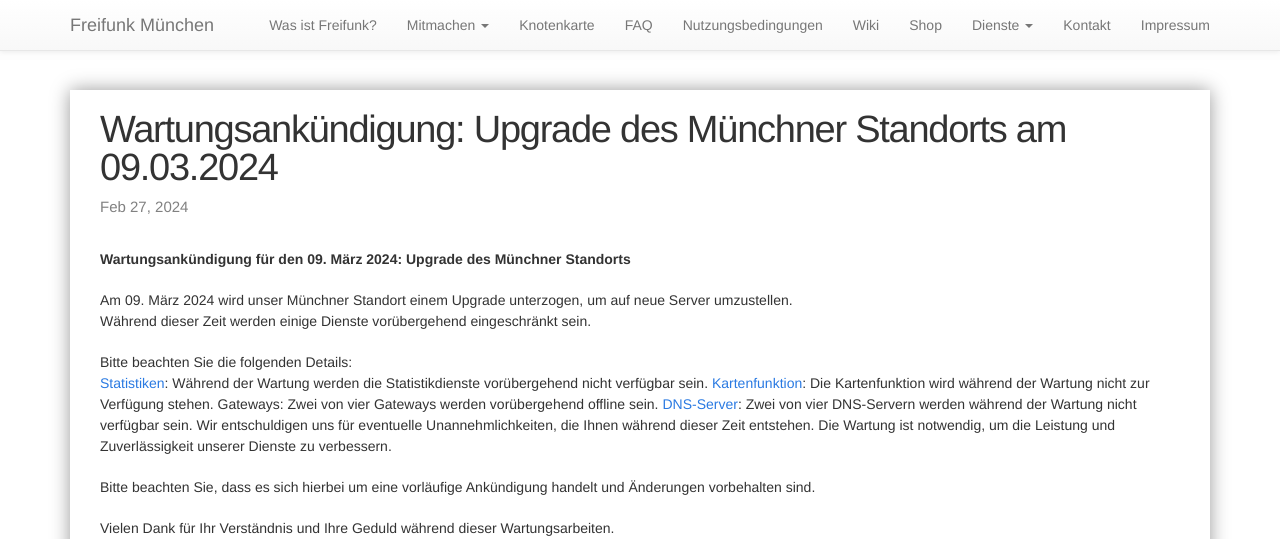
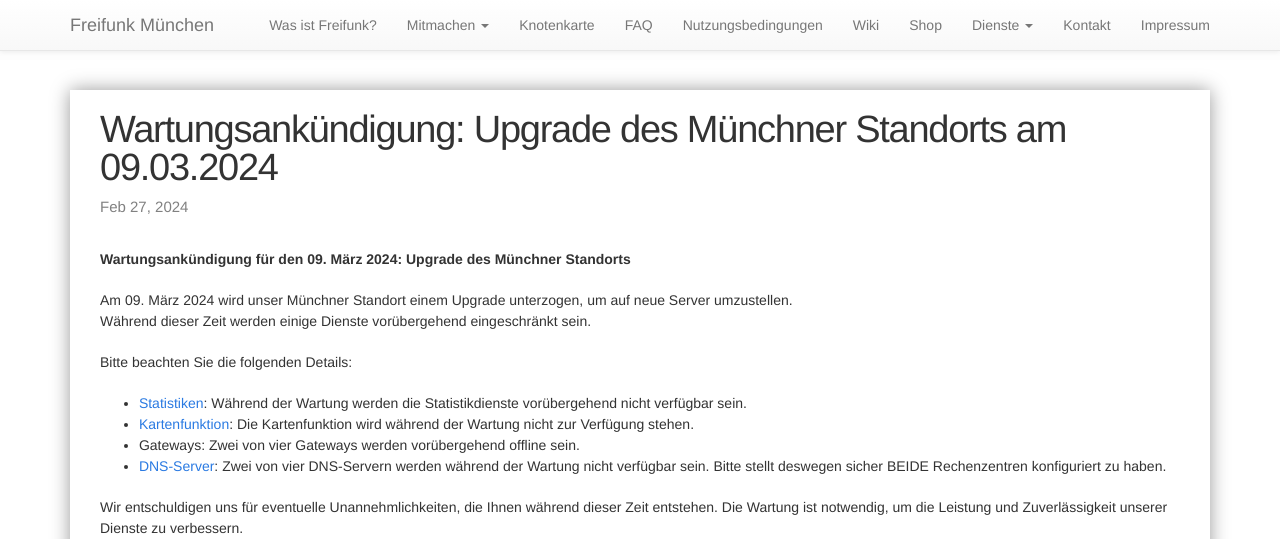
Before and after one commit to freifunkMUC/freifunkmuc.github.io, a Jekyll site: the page built from _posts/2024-02-27-wartungsarbeiten-neue-server-muc.markdown, in a window 1280 px wide and 1359 px high. Shown: the top 539 px of the window. Built offline with Jekyll 4.4.1, drawn with Linux system fonts in a browser that asks for light colours; grey boxes are pictures that could not be loaded.

Commit message:
Fix list and add pictures

```diff
--- a/_posts/2024-02-27-wartungsarbeiten-neue-server-muc.markdown
+++ b/_posts/2024-02-27-wartungsarbeiten-neue-server-muc.markdown
@@ -11,11 +11,14 @@ Am 09. März 2024 wird unser Münchner Standort einem Upgrade unterzogen, um auf
 Während dieser Zeit werden einige Dienste vorübergehend eingeschränkt sein.
 
 Bitte beachten Sie die folgenden Details:
-[Statistiken](https://stats.ffmuc.net/): Während der Wartung werden die Statistikdienste vorübergehend nicht verfügbar sein.
-[Kartenfunktion](https://map.ffmuc.net/): Die Kartenfunktion wird während der Wartung nicht zur Verfügung stehen.
-Gateways: Zwei von vier Gateways werden vorübergehend offline sein.
-[DNS-Server](https://ffmuc.net/wiki/doku.php?id=knb:dns): Zwei von vier DNS-Servern werden während der Wartung nicht verfügbar sein.
+- [Statistiken](https://stats.ffmuc.net/): Während der Wartung werden die Statistikdienste vorübergehend nicht verfügbar sein.
+- [Kartenfunktion](https://map.ffmuc.net/): Die Kartenfunktion wird während der Wartung nicht zur Verfügung stehen.
+- Gateways: Zwei von vier Gateways werden vorübergehend offline sein.
+- [DNS-Server](https://ffmuc.net/wiki/doku.php?id=knb:dns): Zwei von vier DNS-Servern werden während der Wartung nicht verfügbar sein. Bitte stellt deswegen sicher BEIDE Rechenzentren konfiguriert zu haben.
+
 Wir entschuldigen uns für eventuelle Unannehmlichkeiten, die Ihnen während dieser Zeit entstehen. Die Wartung ist notwendig, um die Leistung und Zuverlässigkeit unserer Dienste zu verbessern.
+
+|![Neue Server 1](assets/posts/2024-02-27-upgrade1.jpeg){: height="400px" }|![Neue Server 2](/assets/posts/2024-02-27-upgrade2.jpeg){: height="400px" }|![Neue Server 3](/assets/posts/2024-02-27-upgrade3.jpeg){: height="400px" }
 
 Bitte beachten Sie, dass es sich hierbei um eine vorläufige Ankündigung handelt und Änderungen vorbehalten sind.
 
```
Also changed, not shown: 3 other files.
